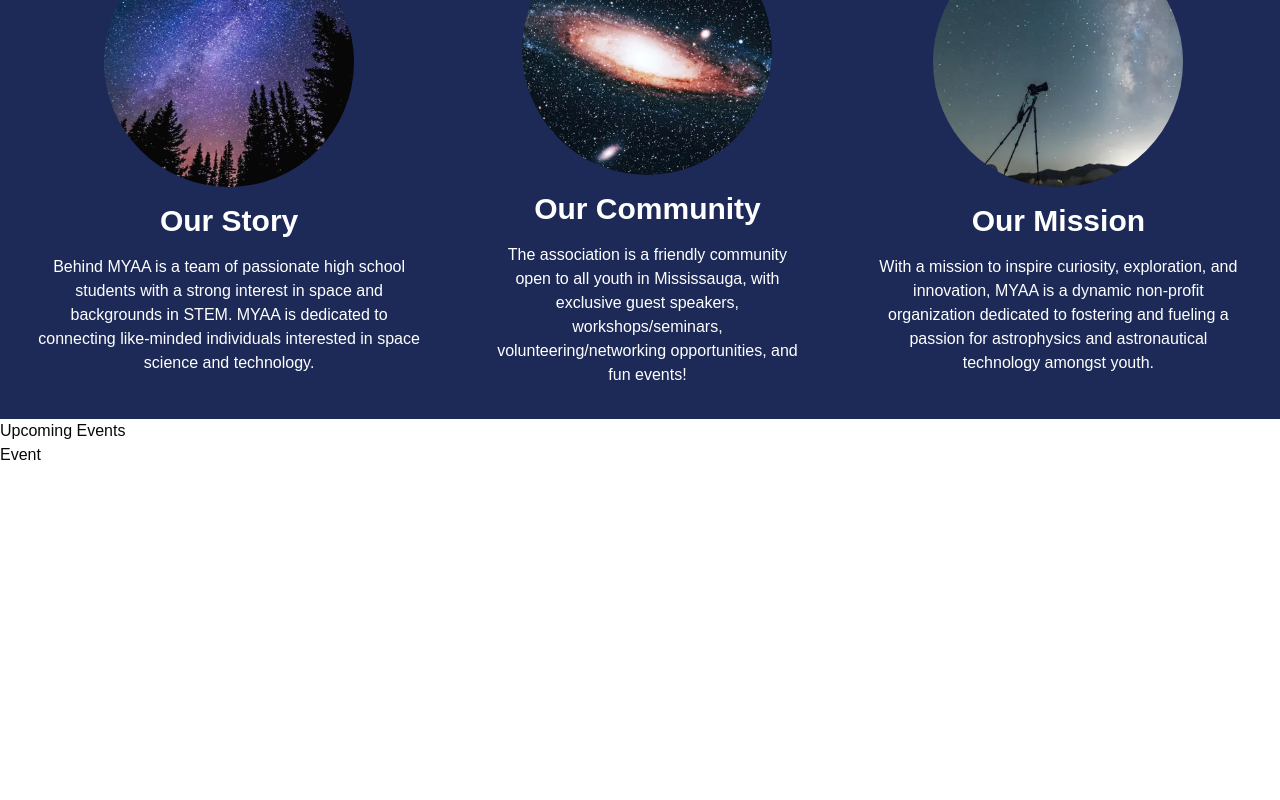
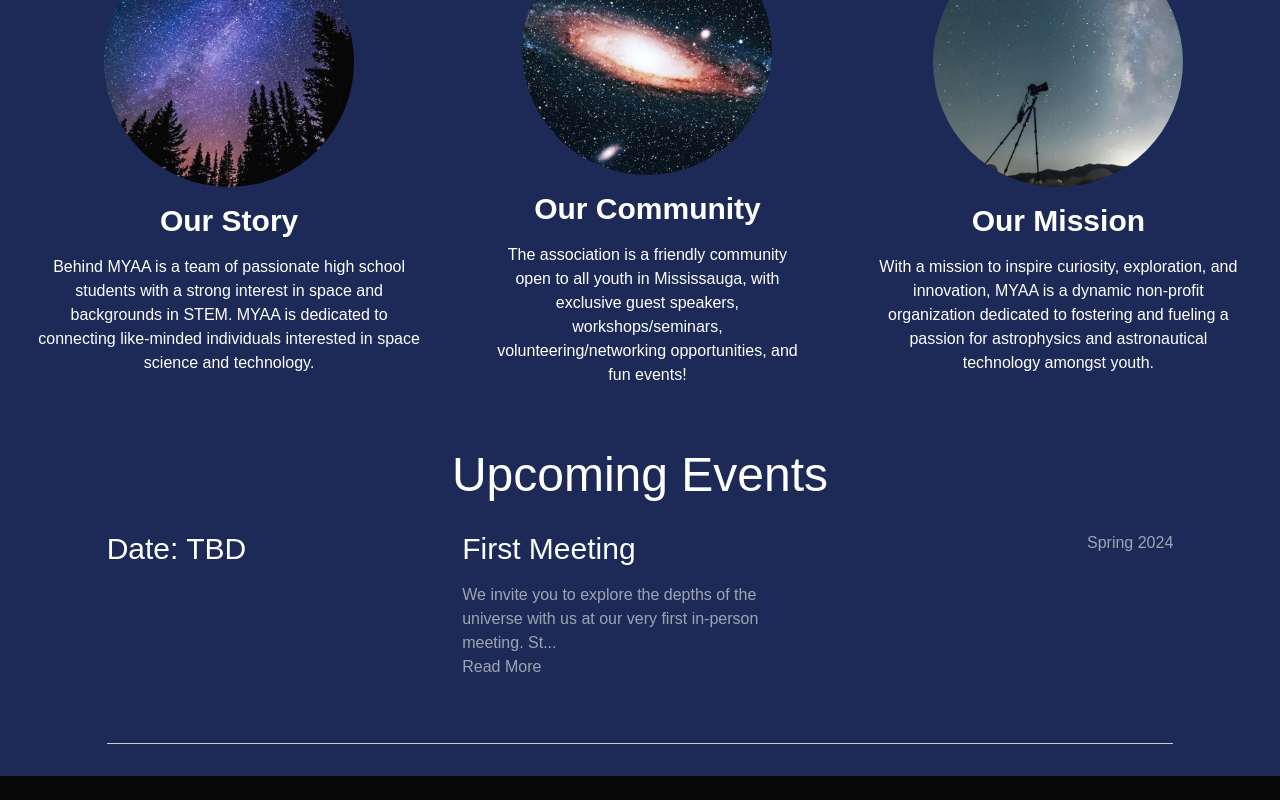
Before and after one commit to YxngXi1/myaa.ca, a Next.js app: page / in a window 1280 px wide. Shown: the part 499-1299 px from the top of the page. Before the commit the page ends 966 px from the top, so only its background shows below. Built offline with nearby package versions, Linux system fonts and the light colour scheme.

Commit message:
finished events page + added loading animations for lazy loading

```diff
--- a/app/globals.css
+++ b/app/globals.css
@@ -36,7 +36,7 @@
 
 .fadeInOut {
   animation: fadeInOut 3.5s ease-in-out forwards;
-  animation-delay: 1s;
+  animation-delay: 2s;
   opacity: 0;
 }
 
@@ -84,3 +84,9 @@
   90% { transform: translate(1px, 2px) rotate(0deg); }
   100% { transform: translate(1px, -2px) rotate(-1deg); }
 }
+
+.hr-1 {
+  border: 0;
+  height: 1px;
+  background: #ccc;
+}
--- a/app/page.tsx
+++ b/app/page.tsx
@@ -5,8 +5,8 @@
 
 export default function Home() {
   return (
-    <main>
-      <div className="absolute z-0 bg-black min-h-screen w-full flex justify-center items-center text-center flex-col fadeOut">
+    <main className="">
+      <div className="fixed z-0  min-h-screen w-full flex justify-center items-center text-center flex-col fadeOut bg-black">
         <p className="text-7xl text-white">Launching Our Spaceship...</p>
         <div className="h-80 w-80 flex justify-center items-center">
           <Image src="/spaceship.png" height={200} width={200} alt="rocket" className="shake"/>
@@ -26,11 +26,14 @@
             </div>
           </div>
 
+          <div className="bg-blue-950">
+
             {/* ABOUT US */}
-          <div className="flex flex-col justify-center items-center bg-blue-950 h-full">
+
+            <div className="flex flex-col justify-center items-center h-full">
               <h1 className="text-4xl text-white mt-8 lg:text-5xl">Welcome to MYAA</h1>
               <br />
-            <div className="flex flex-row">
+              <div className="flex flex-col lg:flex-row">
                 <div className="flex flex-col justify-center items-center">
                   <Image
                     src="/aboutus/space1.jpg"
@@ -73,11 +76,23 @@
               </div>
             </div>
 
-          {/* EVENTS */}
-          <div>
-            <h1>Upcoming Events</h1>
-            <Event />
+            <div className="mt-8">
+                <h1 className="text-5xl font-medium text-center text-white">Upcoming Events</h1>
+                <Event date="TBD" heading="First Meeting" body="We invite you to explore the depths of the universe with us at our very first  in-person meeting. Stay tuned for guest speakers, workshops, and volunteer opportunities!" subtitle="Spring 2024"/>
+                <div className="flex justify-center items-center">
+                  <div className="py-8 bg-blue-950 w-10/12">
+                    <hr className='hr-1'/>
                   </div>
+              </div>
+            </div>
+          </div>
+
+          {/* CONTACT */}
+
+          <div className='bg-black'>
+            <p>ajsdoasadsi</p>
+          </div>
+
         </div>
       </div>
     </main>
--- a/components/Event.tsx
+++ b/components/Event.tsx
@@ -1,9 +1,75 @@
-import React from 'react'
+'use client'
 
-const Event = () => {
-  return (
-    <div>Event</div>
-  )
+import React, { useState, useEffect, FC } from 'react';
+
+interface PageProps {
+    date: string
+    heading: string
+    body: string
+    subtitle: string
 }
 
-export default Event
+const Event: FC<PageProps> = ({ date, heading, body, subtitle }) => {
+    const [isMobile, setIsMobile] = useState(false);
+    const [isExpanded, setIsExpanded] = useState(false);
+    const maxLength = 100;
+    const displayBody = isExpanded ? body : body.substring(0, maxLength) + '...';
+
+    useEffect(() => {
+        const handleResize = () => {
+            setIsMobile(window.innerWidth <= 767);
+        };
+
+        handleResize();
+        window.addEventListener('resize', handleResize);
+
+        return () => {
+            window.removeEventListener('resize', handleResize);
+        };
+    }, []);
+
+    const handleToggle = () => {
+        setIsExpanded(!isExpanded);
+    };
+
+    return (
+        <main className='my-8'>
+            <div className='flex w-full justify-center items-center'>
+                <div className='w-10/12 flex flex-col lg:flex-row justify-evenly items-start'>
+                    {isMobile ? (
+                        <div>
+                            <h1 className='text-3xl text-white font-medium mb-4'>Date: {date}</h1>
+                            <h1 className='text-3xl text-white mb-4'>{heading}</h1>
+                            <p className='text-gray-400 text-md mb-4'>{subtitle}</p>
+                            <p className='text-md text-gray-400'>{displayBody}</p>
+                            {body.length > maxLength && (
+                                <button onClick={handleToggle}>
+                                    {isExpanded ? 'Show Less' : 'Read More'}
+                                </button>
+                            )}
+                        </div>
+                    ) : (
+                        <div className='flex justify-evenly flex-row w-full'>
+                            <h1 className='text-3xl text-white font-medium mb-4 w-1/3'>Date: {date}</h1>
+                            <div className='flex flex-col w-1/3'>
+                                <h1 className='text-3xl text-white mb-4'>{heading}</h1>
+                                <p className='text-md text-gray-400'>{displayBody}</p>
+                                {body.length > maxLength && (
+                                    <button onClick={handleToggle}>
+                                        <p className='text-gray-400 text-left'>{isExpanded ? 'Show Less' : 'Read More'}</p>
+                                    </button>
+                                )}
+                            </div>
+                            <div className='flex flex-col w-1/3'>
+                                <p className='text-gray-400 text-md mb-4 text-right'>{subtitle}</p>
+                            </div>
+                        </div>
+                    )}
+
+                </div>
+            </div>
+        </main>
+    );
+}
+
+export default Event;
```
Lines whose indentation alone changed are shown as unchanged.
